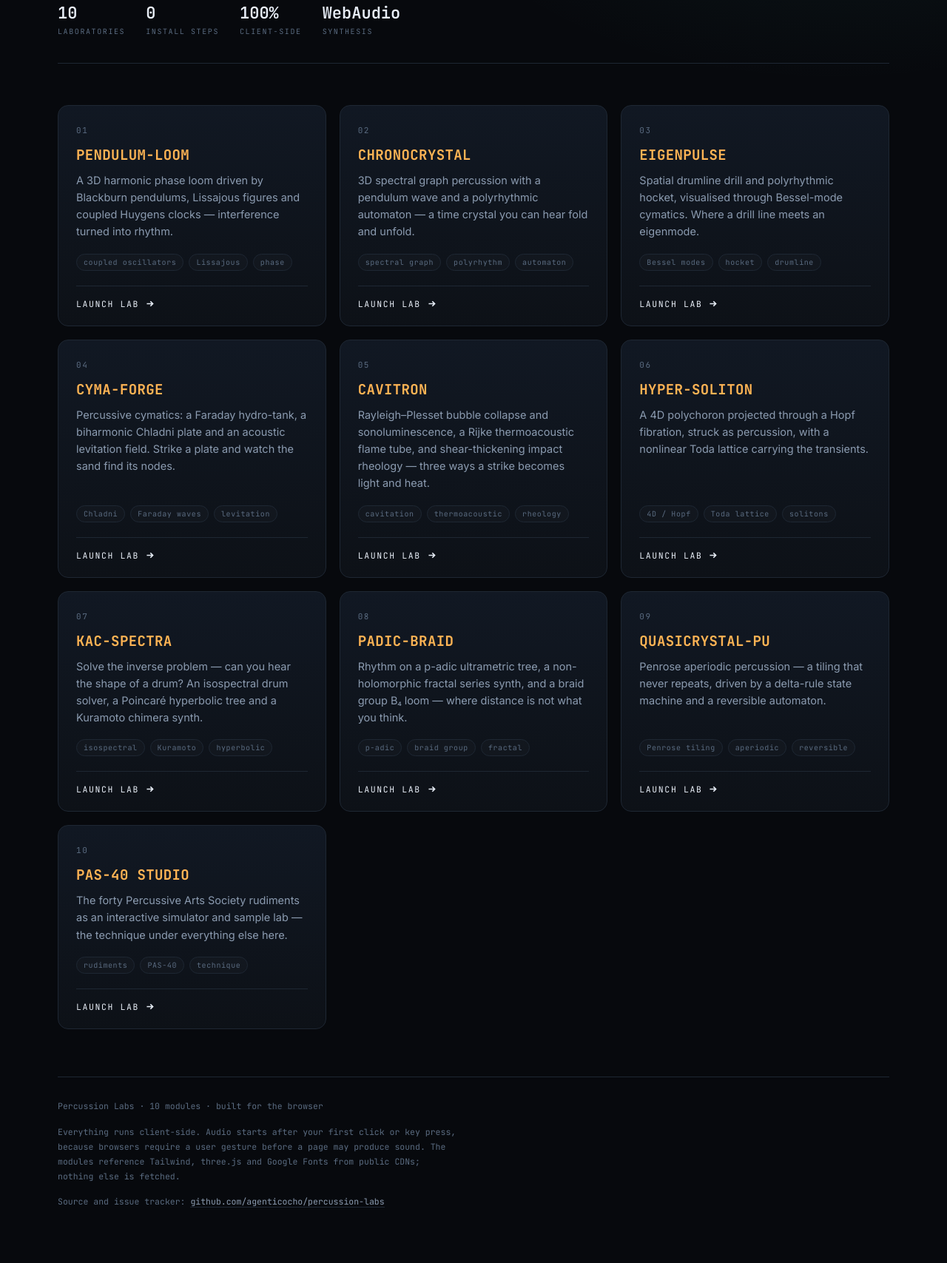
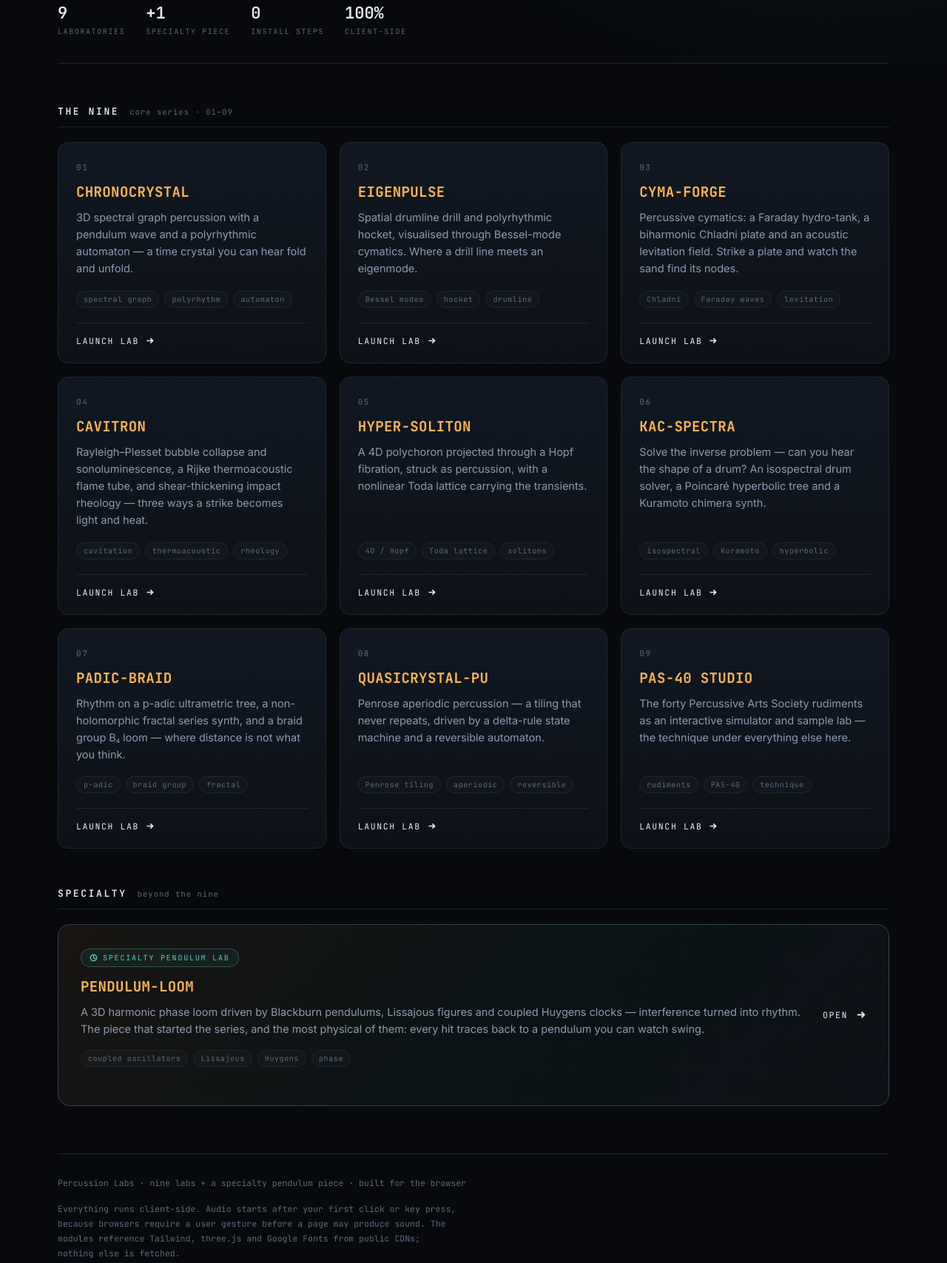
Before and after one commit to agenticocho/percussion-labs, a plain HTML site: page index.html in a window 1280 px wide. Shown: the part 367-2074 px from the top of the page at 74% size. Drawn offline with Linux system fonts and the light colour scheme.

Commit message:
Nine labs plus a specialty pendulum lab

```diff
--- a/index.html
+++ b/index.html
@@ -3,8 +3,8 @@
 <head>
 <meta charset="utf-8">
 <meta name="viewport" content="width=device-width, initial-scale=1">
-<title>Percussion Labs — Ten Interactive Percussion Laboratories</title>
-<meta name="description" content="Ten browser-native percussion laboratories: coupled oscillators, cymatics, cavitation, solitons, isospectral drums, p-adic rhythm and rudimental technique.">
+<title>Percussion Labs — Nine Interactive Laboratories</title>
+<meta name="description" content="Nine browser-native percussion laboratories, plus a specialty pendulum lab: coupled oscillators, cymatics, cavitation, solitons, isospectral drums, p-adic rhythm and rudimental technique.">
 <link rel="preconnect" href="https://fonts.googleapis.com">
 <link rel="preconnect" href="https://fonts.gstatic.com" crossorigin>
 <link href="https://fonts.googleapis.com/css2?family=Inter:wght@400;500;600;700;800&family=JetBrains+Mono:wght@400;500;600;700&display=swap" rel="stylesheet">
@@ -48,6 +48,20 @@
     display:block;font-style:normal;font-size:10px;letter-spacing:.16em;
     text-transform:uppercase;color:var(--faint);margin-top:4px;
   }
+
+  .section-head{
+    display:flex;align-items:baseline;gap:14px;margin:0 0 20px;
+    border-bottom:1px solid var(--line);padding-bottom:12px;
+  }
+  .section-head h2{
+    font-family:"JetBrains Mono",monospace;font-size:13px;font-weight:600;
+    letter-spacing:.2em;text-transform:uppercase;color:var(--ink);margin:0;
+  }
+  .section-head span{
+    font-family:"JetBrains Mono",monospace;font-size:10.5px;color:var(--faint);
+    letter-spacing:.1em;
+  }
+  section{margin-bottom:52px}
 
   .grid{display:grid;grid-template-columns:repeat(auto-fill,minmax(340px,1fr));gap:18px}
 
@@ -96,6 +110,36 @@
   a.card:hover .launch{color:var(--accent)}
   a.card:hover .launch svg{transform:translateX(4px)}
 
+  /* specialty card: single, wider, distinguished */
+  a.feature{
+    display:grid;grid-template-columns:1fr auto;gap:28px;align-items:center;
+    background:linear-gradient(135deg,rgba(255,180,84,.07),rgba(79,209,197,.05) 55%,var(--panel));
+    border:1px solid #33404f;border-radius:16px;padding:32px 30px;
+    text-decoration:none;color:inherit;
+    transition:border-color .18s ease, transform .18s ease, box-shadow .18s ease;
+  }
+  a.feature:hover{
+    border-color:var(--accent);transform:translateY(-2px);
+    box-shadow:0 18px 44px -20px rgba(0,0,0,.9), 0 0 0 1px var(--glow);
+  }
+  a.feature:focus-visible{outline:2px solid var(--accent);outline-offset:3px}
+  .badge{
+    display:inline-flex;align-items:center;gap:7px;font-family:"JetBrains Mono",monospace;
+    font-size:10px;letter-spacing:.18em;text-transform:uppercase;color:var(--accent-2);
+    border:1px solid rgba(79,209,197,.32);border-radius:99px;padding:5px 11px;
+    margin-bottom:14px;background:rgba(79,209,197,.06);
+  }
+  .feature .name{margin-bottom:10px}
+  .feature .desc{margin-bottom:16px}
+  .feature .arrow{
+    display:flex;align-items:center;gap:10px;font-family:"JetBrains Mono",monospace;
+    font-size:11.5px;letter-spacing:.14em;text-transform:uppercase;color:var(--ink);
+    white-space:nowrap;
+  }
+  .feature .arrow svg{width:15px;height:15px;transition:transform .18s ease}
+  a.feature:hover .arrow{color:var(--accent)}
+  a.feature:hover .arrow svg{transform:translateX(5px)}
+
   footer{
     margin-top:64px;padding-top:28px;border-top:1px solid var(--line);
     font-family:"JetBrains Mono",monospace;font-size:11.5px;line-height:1.9;
@@ -105,6 +149,9 @@
   footer a:hover{color:var(--accent);border-color:var(--accent)}
   .note{margin-top:14px;max-width:78ch;line-height:1.75}
 
+  @media (max-width:700px){
+    a.feature{grid-template-columns:1fr;gap:18px}
+  }
   @media (max-width:560px){
     .wrap{padding:40px 18px 64px}
     .grid{grid-template-columns:1fr}
@@ -120,108 +167,127 @@
 
   <header>
     <div class="eyebrow">Percussion Series</div>
-    <h1>Ten percussion <span>laboratories</span>,<br>running in your browser.</h1>
+    <h1>Nine percussion <span>laboratories</span>,<br>running in your browser.</h1>
     <p class="lede">
-      Each module is a self-contained instrument built from a different piece of
-      physics or mathematics — <strong>coupled oscillators, cymatic plates, cavitation,
-      soliton lattices, isospectral drums, p-adic trees</strong>. Turn a knob and the
-      underlying model responds; the sound is generated from the model, not sampled
-      over it. No build step, no backend, no account.
+      Each lab is a self-contained instrument built from a different piece of
+      physics or mathematics — <strong>cymatics, cavitation, solitons, isospectral drums,
+      p-adic trees, aperiodic tilings</strong>. Turn a knob and the underlying model responds;
+      the sound is generated from the model, not sampled over it. No build step, no
+      backend, no account.
     </p>
     <div class="stats">
-      <div class="stat"><b>10</b><i>Laboratories</i></div>
+      <div class="stat"><b>9</b><i>Laboratories</i></div>
+      <div class="stat"><b>+1</b><i>Specialty piece</i></div>
       <div class="stat"><b>0</b><i>Install steps</i></div>
       <div class="stat"><b>100%</b><i>Client-side</i></div>
-      <div class="stat"><b>WebAudio</b><i>Synthesis</i></div>
     </div>
   </header>
 
-  <main class="grid" id="grid">
+  <section>
+    <div class="section-head">
+      <h2>The Nine</h2>
+      <span>core series · 01–09</span>
+    </div>
 
-    <a class="card" href="pendulum_loom_3d_harmonic_phase_loom_blackburn_lissajous_coupled_huygens_wave_lab.html">
-      <div class="num">01</div>
-      <h2 class="name">PENDULUM-LOOM</h2>
-      <p class="desc">A 3D harmonic phase loom driven by Blackburn pendulums, Lissajous figures and coupled Huygens clocks — interference turned into rhythm.</p>
-      <div class="tags"><span class="tag">coupled oscillators</span><span class="tag">Lissajous</span><span class="tag">phase</span></div>
-      <div class="launch">Launch lab <svg viewBox="0 0 16 16" fill="none" stroke="currentColor" stroke-width="2"><path d="M3 8h10M9 4l4 4-4 4"/></svg></div>
-    </a>
+    <div class="grid">
 
       <a class="card" href="chronocrystal_3d_spectral_graph_percussion_pendulum_wave_polyrhythmic_automaton.html">
-      <div class="num">02</div>
-      <h2 class="name">CHRONOCRYSTAL</h2>
+        <div class="num">01</div>
+        <h3 class="name">CHRONOCRYSTAL</h3>
         <p class="desc">3D spectral graph percussion with a pendulum wave and a polyrhythmic automaton — a time crystal you can hear fold and unfold.</p>
         <div class="tags"><span class="tag">spectral graph</span><span class="tag">polyrhythm</span><span class="tag">automaton</span></div>
         <div class="launch">Launch lab <svg viewBox="0 0 16 16" fill="none" stroke="currentColor" stroke-width="2"><path d="M3 8h10M9 4l4 4-4 4"/></svg></div>
       </a>
 
       <a class="card" href="eigenpulse_spatial_drumline_drill_bessel_cymatics_polyrhythmic_hocket_lab.html">
-      <div class="num">03</div>
-      <h2 class="name">EIGENPULSE</h2>
+        <div class="num">02</div>
+        <h3 class="name">EIGENPULSE</h3>
         <p class="desc">Spatial drumline drill and polyrhythmic hocket, visualised through Bessel-mode cymatics. Where a drill line meets an eigenmode.</p>
         <div class="tags"><span class="tag">Bessel modes</span><span class="tag">hocket</span><span class="tag">drumline</span></div>
         <div class="launch">Launch lab <svg viewBox="0 0 16 16" fill="none" stroke="currentColor" stroke-width="2"><path d="M3 8h10M9 4l4 4-4 4"/></svg></div>
       </a>
 
       <a class="card" href="cyma_forge_percussive_cymatics_faraday_hydro_tank_biharmonic_chladni_plate_acoustic_levitation_lab.html">
-      <div class="num">04</div>
-      <h2 class="name">CYMA-FORGE</h2>
+        <div class="num">03</div>
+        <h3 class="name">CYMA-FORGE</h3>
         <p class="desc">Percussive cymatics: a Faraday hydro-tank, a biharmonic Chladni plate and an acoustic levitation field. Strike a plate and watch the sand find its nodes.</p>
         <div class="tags"><span class="tag">Chladni</span><span class="tag">Faraday waves</span><span class="tag">levitation</span></div>
         <div class="launch">Launch lab <svg viewBox="0 0 16 16" fill="none" stroke="currentColor" stroke-width="2"><path d="M3 8h10M9 4l4 4-4 4"/></svg></div>
       </a>
 
       <a class="card" href="cavitron_rayleigh_plesset_sonoluminescence_rijke_thermoacoustic_flame_shear_thickening_impact_lab.html">
-      <div class="num">05</div>
-      <h2 class="name">CAVITRON</h2>
+        <div class="num">04</div>
+        <h3 class="name">CAVITRON</h3>
         <p class="desc">Rayleigh–Plesset bubble collapse and sonoluminescence, a Rijke thermoacoustic flame tube, and shear-thickening impact rheology — three ways a strike becomes light and heat.</p>
         <div class="tags"><span class="tag">cavitation</span><span class="tag">thermoacoustic</span><span class="tag">rheology</span></div>
         <div class="launch">Launch lab <svg viewBox="0 0 16 16" fill="none" stroke="currentColor" stroke-width="2"><path d="M3 8h10M9 4l4 4-4 4"/></svg></div>
       </a>
 
       <a class="card" href="hyper_soliton_4d_polychoron_percussion_hopf_fibration_torus_nonlinear_toda_soliton_lab.html">
-      <div class="num">06</div>
-      <h2 class="name">HYPER-SOLITON</h2>
+        <div class="num">05</div>
+        <h3 class="name">HYPER-SOLITON</h3>
         <p class="desc">A 4D polychoron projected through a Hopf fibration, struck as percussion, with a nonlinear Toda lattice carrying the transients.</p>
         <div class="tags"><span class="tag">4D / Hopf</span><span class="tag">Toda lattice</span><span class="tag">solitons</span></div>
         <div class="launch">Launch lab <svg viewBox="0 0 16 16" fill="none" stroke="currentColor" stroke-width="2"><path d="M3 8h10M9 4l4 4-4 4"/></svg></div>
       </a>
 
       <a class="card" href="kac_spectra_isospectral_drum_solver_poincar_hyperbolic_tree_kuramoto_chimera_synth.html">
-      <div class="num">07</div>
-      <h2 class="name">KAC-SPECTRA</h2>
+        <div class="num">06</div>
+        <h3 class="name">KAC-SPECTRA</h3>
         <p class="desc">Solve the inverse problem — can you hear the shape of a drum? An isospectral drum solver, a Poincaré hyperbolic tree and a Kuramoto chimera synth.</p>
         <div class="tags"><span class="tag">isospectral</span><span class="tag">Kuramoto</span><span class="tag">hyperbolic</span></div>
         <div class="launch">Launch lab <svg viewBox="0 0 16 16" fill="none" stroke="currentColor" stroke-width="2"><path d="M3 8h10M9 4l4 4-4 4"/></svg></div>
       </a>
 
       <a class="card" href="padic_braid_p_adic_ultrametric_tree_non_holomorphic_fractal_series_synth_braid_group_b_loom.html">
-      <div class="num">08</div>
-      <h2 class="name">PADIC-BRAID</h2>
+        <div class="num">07</div>
+        <h3 class="name">PADIC-BRAID</h3>
         <p class="desc">Rhythm on a p-adic ultrametric tree, a non-holomorphic fractal series synth, and a braid group B₄ loom — where distance is not what you think.</p>
         <div class="tags"><span class="tag">p-adic</span><span class="tag">braid group</span><span class="tag">fractal</span></div>
         <div class="launch">Launch lab <svg viewBox="0 0 16 16" fill="none" stroke="currentColor" stroke-width="2"><path d="M3 8h10M9 4l4 4-4 4"/></svg></div>
       </a>
 
       <a class="card" href="quasicrystal_pu_penrose_aperiodic_percussion_delta_rule_state_machine_reversible_automaton_lab.html">
-      <div class="num">09</div>
-      <h2 class="name">QUASICRYSTAL-PU</h2>
+        <div class="num">08</div>
+        <h3 class="name">QUASICRYSTAL-PU</h3>
         <p class="desc">Penrose aperiodic percussion — a tiling that never repeats, driven by a delta-rule state machine and a reversible automaton.</p>
         <div class="tags"><span class="tag">Penrose tiling</span><span class="tag">aperiodic</span><span class="tag">reversible</span></div>
         <div class="launch">Launch lab <svg viewBox="0 0 16 16" fill="none" stroke="currentColor" stroke-width="2"><path d="M3 8h10M9 4l4 4-4 4"/></svg></div>
       </a>
 
       <a class="card" href="pas_40_studio_interactive_drum_rudiments_simulator_sample_lab.html">
-      <div class="num">10</div>
-      <h2 class="name">PAS-40 STUDIO</h2>
+        <div class="num">09</div>
+        <h3 class="name">PAS-40 STUDIO</h3>
         <p class="desc">The forty Percussive Arts Society rudiments as an interactive simulator and sample lab — the technique under everything else here.</p>
         <div class="tags"><span class="tag">rudiments</span><span class="tag">PAS-40</span><span class="tag">technique</span></div>
         <div class="launch">Launch lab <svg viewBox="0 0 16 16" fill="none" stroke="currentColor" stroke-width="2"><path d="M3 8h10M9 4l4 4-4 4"/></svg></div>
       </a>
 
-  </main>
+    </div>
+  </section>
+
+  <section>
+    <div class="section-head">
+      <h2>Specialty</h2>
+      <span>beyond the nine</span>
+    </div>
+
+    <a class="feature" href="pendulum_loom_3d_harmonic_phase_loom_blackburn_lissajous_coupled_huygens_wave_lab.html">
+      <div>
+        <div class="badge">
+          <svg width="11" height="11" viewBox="0 0 16 16" fill="none" stroke="currentColor" stroke-width="2"><path d="M8 2v6l4 2"/><circle cx="8" cy="8" r="6"/></svg>
+          Specialty pendulum lab
+        </div>
+        <h3 class="name">PENDULUM-LOOM</h3>
+        <p class="desc">A 3D harmonic phase loom driven by Blackburn pendulums, Lissajous figures and coupled Huygens clocks — interference turned into rhythm. The piece that started the series, and the most physical of them: every hit traces back to a pendulum you can watch swing.</p>
+        <div class="tags"><span class="tag">coupled oscillators</span><span class="tag">Lissajous</span><span class="tag">Huygens</span><span class="tag">phase</span></div>
+      </div>
+      <div class="arrow">Open <svg viewBox="0 0 16 16" fill="none" stroke="currentColor" stroke-width="2"><path d="M3 8h10M9 4l4 4-4 4"/></svg></div>
+    </a>
+  </section>
 
   <footer>
-    <div>Percussion Labs · 10 modules · built for the browser</div>
+    <div>Percussion Labs · nine labs + a specialty pendulum piece · built for the browser</div>
     <p class="note">
       Everything runs client-side. Audio starts after your first click or key press, because
       browsers require a user gesture before a page may produce sound. The modules reference
```
Also changed, not shown: 1 other file. Lines whose indentation alone changed are shown as unchanged.
